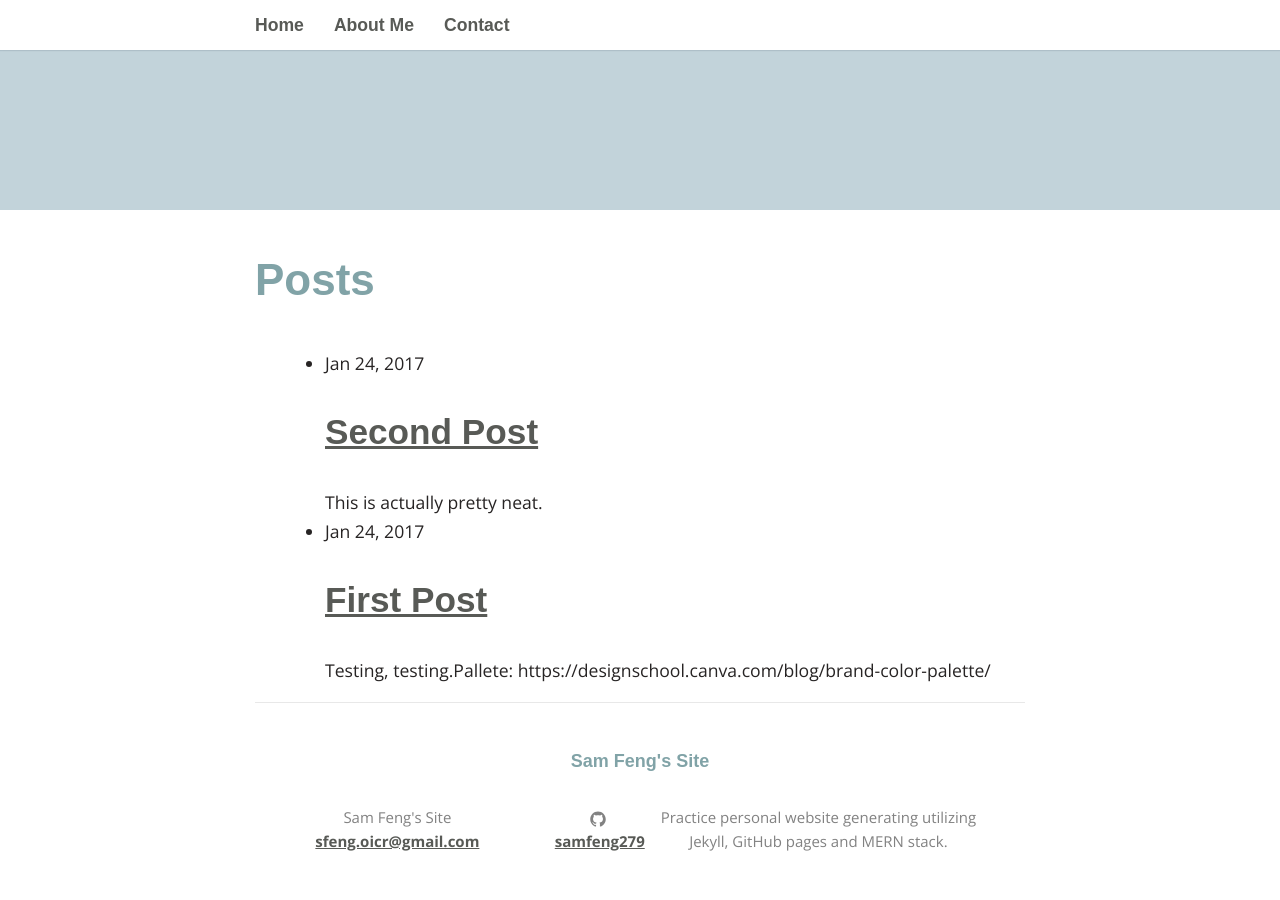
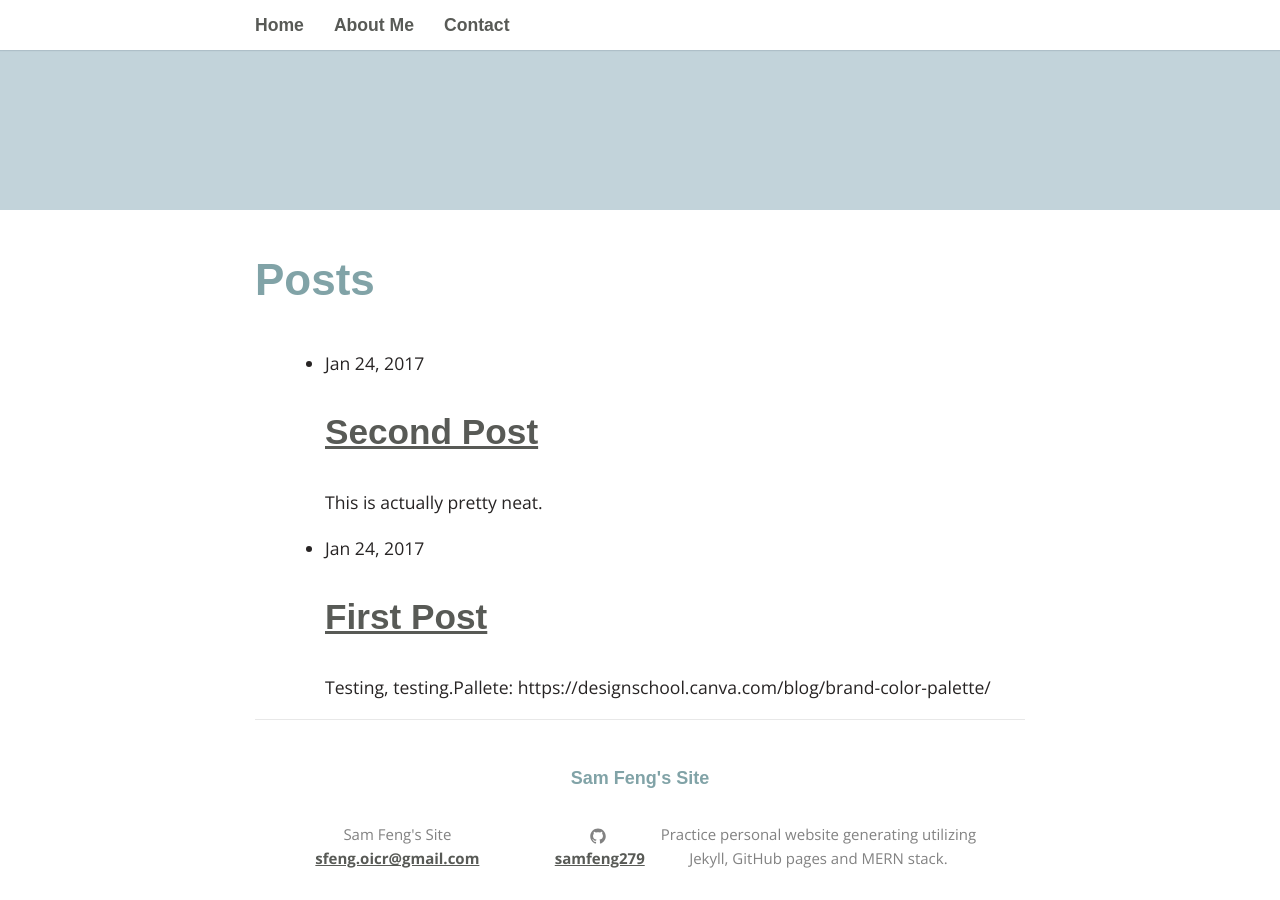
Before and after one commit to samfeng279/samfeng279.github.io, a Jekyll site: the page built from index.html, in a window 1280 px wide and 900 px high, scrolled down 290 px. Built offline with Jekyll 4.4.1, drawn with Linux system fonts in a browser that asks for light colours; some web fonts are replaced.

Commit message:
Update index.html

```diff
--- a/index.html
+++ b/index.html
@@ -16,9 +16,9 @@
           <a class="post-link" href="{{ post.url | prepend: site.baseurl }}">{{ post.title }}</a>
         </h2>
 
-        <headline>
+        <p>
           {{post.excerpt | strip_html | strip_newlines}}
-        </headline>
+        </p>
 
       </li>
     {% endfor %}
```
